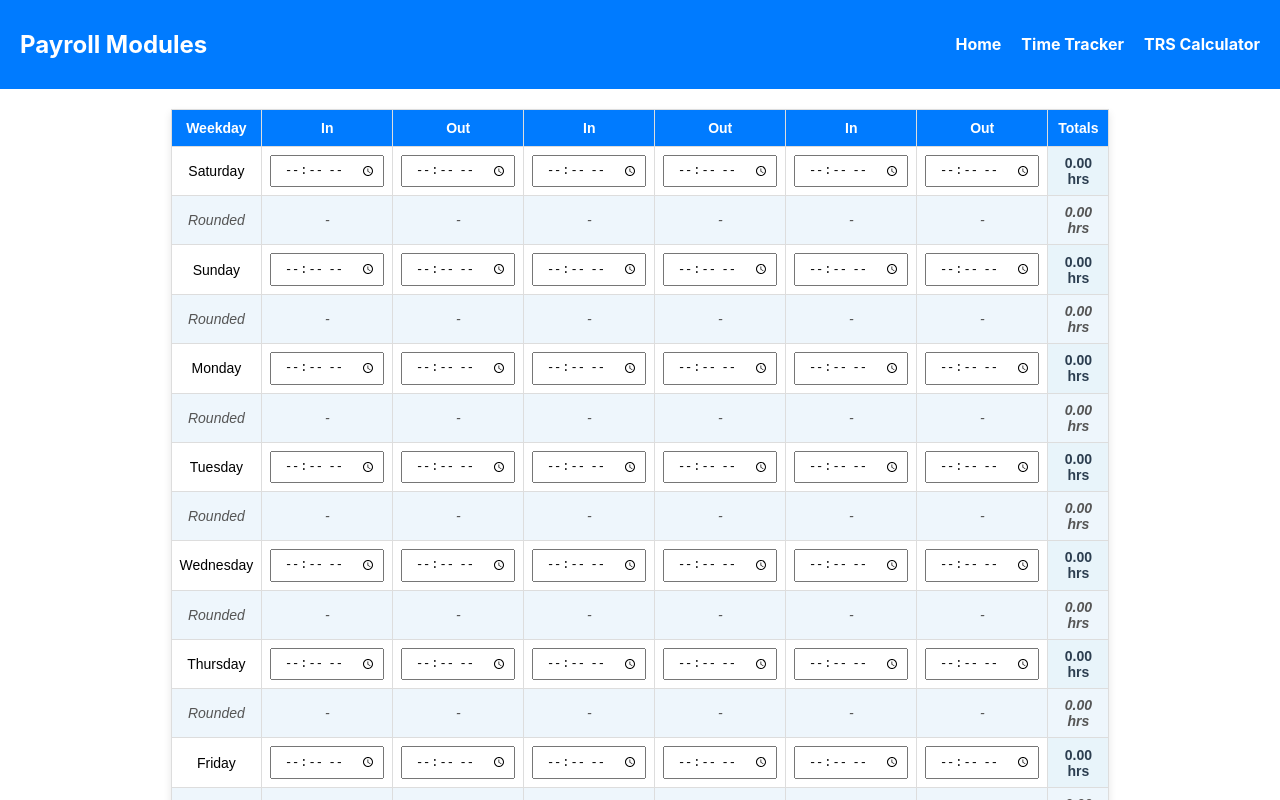
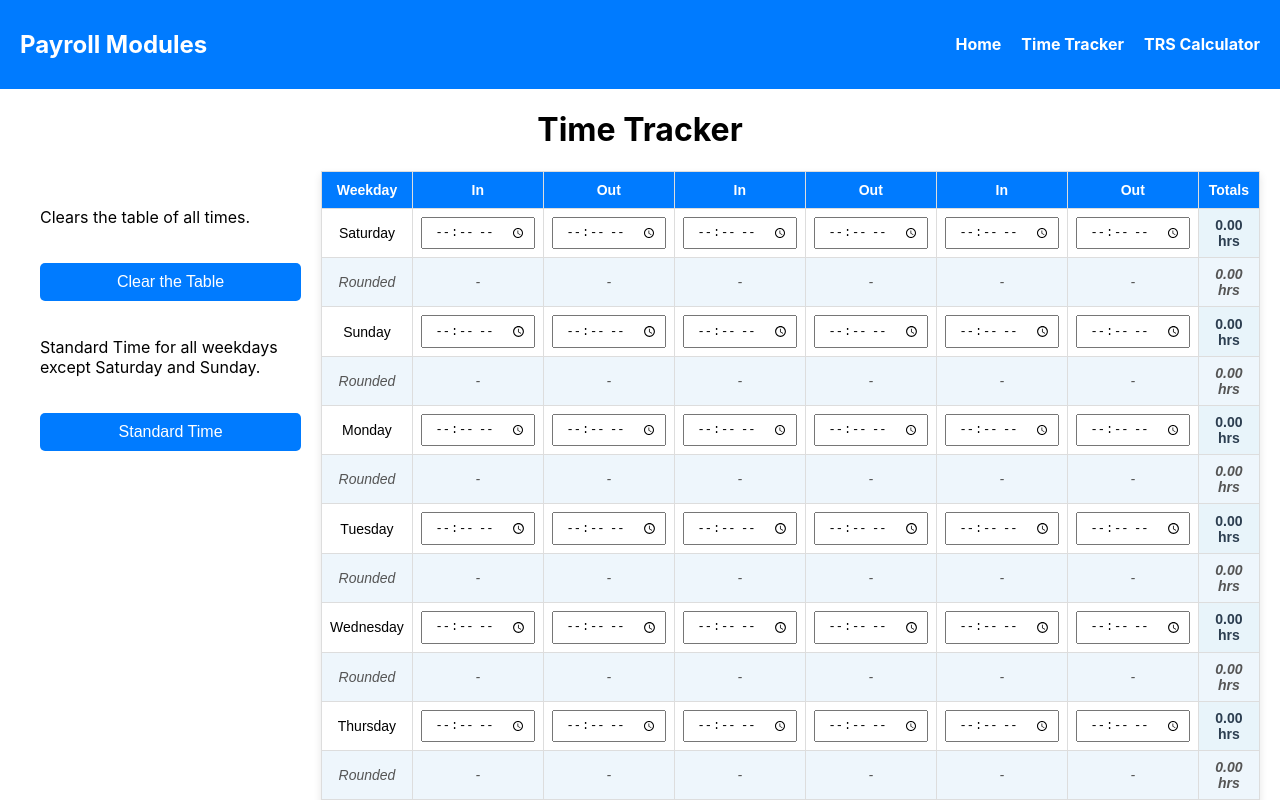
Before and after one commit to SuddsJE/payroll_project_v1, a React (Create React App) app: page /time-tracker in a window 1280 px wide. Shown: the top 800 px of the page. Built offline with nearby package versions, Linux system fonts and the light colour scheme.

Commit message:
Final Update to 1.1

```diff
--- a/src/components/TimeCalculator.js
+++ b/src/components/TimeCalculator.js
@@ -69,9 +69,30 @@ function TimeCalculator({ days }) {
         }, 0);
       };
 
+    const clearTable = () => {
+        setTimes(
+          days.map(() => ({ in1: "", out1: "", in2: "", out2: "", in3: "", out3: "" }))
+        );
+      };
+
+      const standardTime = () => {
+        const updatedTimes = times.map((time, index) => {
+          if (days[index] !== "Saturday" && days[index] !== "Sunday") {
+            return { ...time, in1: "07:00",out1: "11:00",in2: "12:00",out2: "16:00",in3: "",out3: "" };
+          }
+          return time;
+        });
+        setTimes(updatedTimes);
+      };
 
     return (
       <div className="table-container">
+        <div className="timetracker-buttons">
+          <p>Clears the table of all times.</p>
+          <button onClick={clearTable}>Clear the Table</button>
+          <p>Standard Time for all weekdays except Saturday and Sunday.</p>
+          <button onClick={standardTime}>Standard Time</button>
+        </div>
         <table>
           <thead>
             <tr>
--- a/src/pages/Home.js
+++ b/src/pages/Home.js
@@ -8,6 +8,8 @@ function Home() {
       <p>This site is a WIP. I will be adding more "modules" as I progress. Here are the current modules and what they do: </p>
       <li>TIME TRACKER: Used to keep a weekly track of user's time.
         It will round the input to the nearest quarter following the 7 minute rule.
+        !!NEW UPDATE!!: There are 2 buttons added to the time tracker. One to clear the input field and the other to
+        add the "standard time" for Monday-Friday. The standard time is 8 hours per day.
       </li>
     </div>
   );
--- a/src/pages/TimeTrackerPage.js
+++ b/src/pages/TimeTrackerPage.js
@@ -6,6 +6,7 @@ function TimeTrackerPage() {
   const days = ["Saturday", "Sunday", "Monday", "Tuesday", "Wednesday", "Thursday", "Friday"];
   return (
     <div className="time-tracker-page">
+      <h1 className="timetracker-title">Time Tracker</h1>
       <TimeCalculator days={days} />
     </div>
   );
--- a/src/styles/TimeCalculator.css
+++ b/src/styles/TimeCalculator.css
@@ -91,3 +91,24 @@ tfoot{
     background-color: #007bff;
     color: white;
 }
+
+.timetracker-title {
+  text-align: center;
+}
+
+.timetracker-buttons {
+  display: flex;
+  flex-direction: column;
+  gap: 20px;
+  padding: 20px;
+}
+
+.timetracker-buttons button {
+  padding: 10px;
+  font-size: 16px;
+  background-color: #007bff;
+  color: white;
+  border: none;
+  border-radius: 5px;
+  cursor: pointer;
+}
```
Also changed, not shown: vercel.json (added), 2 other files (tests, documents, lock files or other folders).
